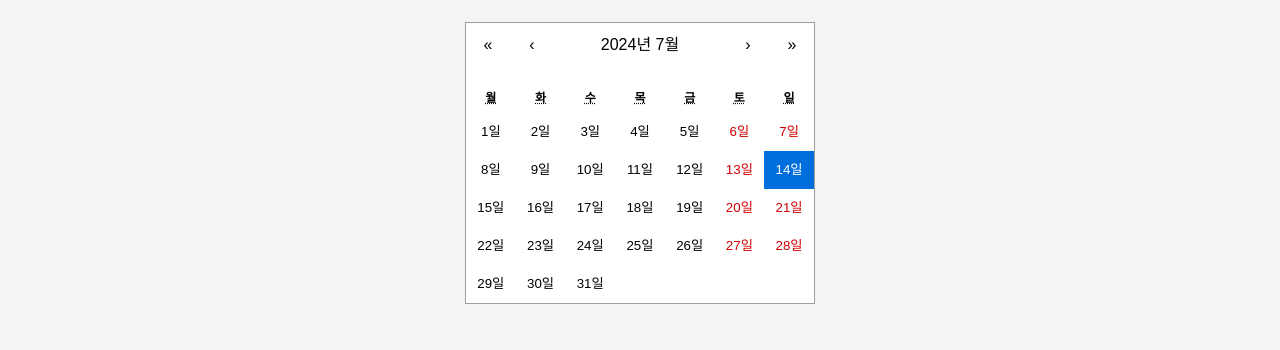
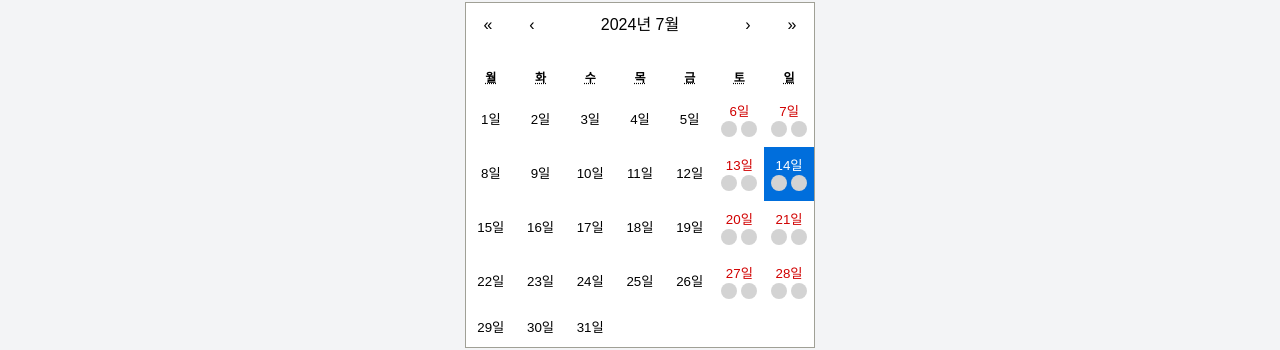
Before and after one commit to anonymousRecords/touslesjours-admin, a Next.js app: page /cold-plate in a window 1280 px wide. Shown: the part 114-464 px from the top of the page. Built offline with nearby package versions, Linux system fonts and the light colour scheme; no server answers; the database is empty; a web font is replaced by a local one.

Commit message:
chore: Avatar component 구현

```diff
--- /dev/null
+++ b/src/app/cold-plate/components/Avatar/Avatar.tsx
@@ -0,0 +1,9 @@
+interface AvatarProps {
+  backgroundColor: string;
+}
+
+function Avatar({ backgroundColor }: AvatarProps) {
+  return <div className="rounded-full w-4 h-4" style={{ backgroundColor }}></div>;
+}
+
+export default Avatar;
--- a/src/app/cold-plate/page.tsx
+++ b/src/app/cold-plate/page.tsx
@@ -1,6 +1,6 @@
 'use client';
 
-import { format } from 'date-fns';
+import { format, isWeekend } from 'date-fns';
 import { useEffect, useMemo, useState } from 'react';
 import Calendar from 'react-calendar';
 import { getWorkSchedules, insertWorkSchedule, upsertWorkSchedule } from '@/apis/workSchedule';
@@ -13,23 +13,23 @@ import { assignWorkers } from '@/util/assignedWorkers';
 import getMetionCount from '@/util/getMetionCount';
 import { getMonthlyWorkSchedules } from '@/util/getMonthlyWorkScheduleData';
 import { isPastDate } from '@/util/isPastDate';
-import { isWeekend } from '@/util/isWeekend';
 import { generateMonthlyWeekendArray } from '@/util/weekendArrayGenerator';
 
 import 'react-calendar/dist/Calendar.css';
+import Avatar from './components/Avatar/Avatar';
 
 const dropdownContents = ['1번 뚜둥이', '2번 뚜둥이', '3번 뚜둥이'];
 
 export default function Home() {
   const [selectedWorker1, setSelectedWorker1] = useState<string | null>(null);
   const [selectedWorker2, setSelectedWorker2] = useState<string | null>(null);
-  const [workScheduleData, setWorkScheduleData] = useState<WorkSchedule[]>([]);
+  const [workSchedulesData, setWorkSchedulesData] = useState<WorkSchedule[]>([]);
   const [isModalOpen, setIsModalOpen] = useState(false);
 
   // 저장하기 버튼 클릭 시 실행되는 함수
   const handleSaveClick = async () => {
     // selectedDate로 선택한 날짜의 데이터를 가져와서 수정
-    const selectedData = workScheduleData.find((worker) => worker.date === selectedDate);
+    const selectedData = workSchedulesData.find((worker) => worker.date === selectedDate);
 
     if (selectedData && selectedWorker1 && selectedWorker2) {
       const newData = {
@@ -41,7 +41,7 @@ export default function Home() {
 
       const updatedData = await getWorkSchedules();
       const monthlyWorkScheduleData = getMonthlyWorkSchedules(updatedData, monthOfSelectedDate);
-      setWorkScheduleData(monthlyWorkScheduleData);
+      setWorkSchedulesData(monthlyWorkScheduleData);
     }
 
     setSelectedWorker1(null);
@@ -82,10 +82,10 @@ export default function Home() {
     // 주말이면서 현재나 과거 날짜가 아니면 상태 변경
     if (isWeekend(date) && !isPastDate(date)) {
       setSelectedWorker1(
-        workScheduleData.find((worker) => worker.date === selectedDate)?.workers?.[0] || null,
+        workSchedulesData.find((worker) => worker.date === selectedDate)?.workers?.[0] || null,
       );
       setSelectedWorker2(
-        workScheduleData.find((worker) => worker.date === selectedDate)?.workers?.[1] || null,
+        workSchedulesData.find((worker) => worker.date === selectedDate)?.workers?.[1] || null,
       );
       setIsModalOpen(true);
     }
@@ -113,7 +113,7 @@ export default function Home() {
 
       const monthlyWorkScheduleData = getMonthlyWorkSchedules(updatedData, monthOfSelectedDate);
 
-      setWorkScheduleData(monthlyWorkScheduleData);
+      setWorkSchedulesData(monthlyWorkScheduleData);
     };
 
     addWorkSchedule();
@@ -122,7 +122,7 @@ export default function Home() {
 
   // 작업자 목록 출력
   const renderWorkers = () => {
-    return workScheduleData.map((assignment) => {
+    return workSchedulesData.map((assignment) => {
       if (!assignment.workers) {
         return null;
       }
@@ -139,9 +139,9 @@ export default function Home() {
   };
 
   // 특정 담당자의 작업 횟수 카운트
-  const oneWorkermentionCounts = getMetionCount('1번 뚜둥이', workScheduleData);
-  const twoWorkermentionCounts = getMetionCount('2번 뚜둥이', workScheduleData);
-  const threeWorkermentionCounts = getMetionCount('3번 뚜둥이', workScheduleData);
+  const oneWorkermentionCounts = getMetionCount('1번 뚜둥이', workSchedulesData);
+  const twoWorkermentionCounts = getMetionCount('2번 뚜둥이', workSchedulesData);
+  const threeWorkermentionCounts = getMetionCount('3번 뚜둥이', workSchedulesData);
 
   return (
     <div className="flex flex-col bg-gray-100 min-h-screen ">
@@ -161,33 +161,50 @@ export default function Home() {
           }}
           showNeighboringMonth={false}
           tileContent={({ date }) => {
-            const parsedDate = format(date, 'yyyy-MM-dd');
-            for (let i = 0; i < workScheduleData.length; i++) {
-              if (parsedDate === workScheduleData[i].date) {
-                return (
-                  <div className="flex gap-1">
-                    <div
-                      className="rounded-full w-4 h-4"
-                      style={{
-                        backgroundColor:
-                          personList.find(
-                            (person) => person.name === workScheduleData[i].workers?.[0],
-                          )?.color || 'gray',
-                      }}
-                    ></div>
-                    <div
-                      className="rounded-full w-4 h-4"
-                      style={{
-                        backgroundColor:
-                          personList.find(
-                            (person) => person.name === workScheduleData[i].workers?.[1],
-                          )?.color || 'gray',
-                      }}
-                    ></div>
-                  </div>
-                );
-              }
+            if (!isWeekend(date)) {
+              return null;
             }
+
+            const workSchedule = workSchedulesData.find(
+              (worker) => worker.date === format(date, 'yyyy-MM-dd'),
+            );
+
+            const worker1 = personList.find((person) => person.name === workSchedule?.workers?.[0]);
+            const worker2 = personList.find((person) => person.name === workSchedule?.workers?.[1]);
+
+            return (
+              <div className="flex gap-1">
+                <Avatar backgroundColor={worker1?.color || 'lightgray'} />
+                <Avatar backgroundColor={worker2?.color || 'lightgray'} />
+              </div>
+            );
+
+            // for (let i = 0; i < workScheduleData.length; i++) {
+            //   if (parsedDate === workScheduleData[i].date) {
+            //     return (
+            //       <div className="flex gap-1">
+            //         <div
+            //           className="rounded-full w-4 h-4"
+            //           style={{
+            //             backgroundColor:
+            //               personList.find(
+            //                 (person) => person.name === workScheduleData[i].workers?.[0],
+            //               )?.color || 'gray',
+            //           }}
+            //         ></div>
+            //         <div
+            //           className="rounded-full w-4 h-4"
+            //           style={{
+            //             backgroundColor:
+            //               personList.find(
+            //                 (person) => person.name === workScheduleData[i].workers?.[1],
+            //               )?.color || 'gray',
+            //           }}
+            //         ></div>
+            //       </div>
+            //     );
+            //   }
+            // }
           }}
         />
         {isModalOpen && (
```
